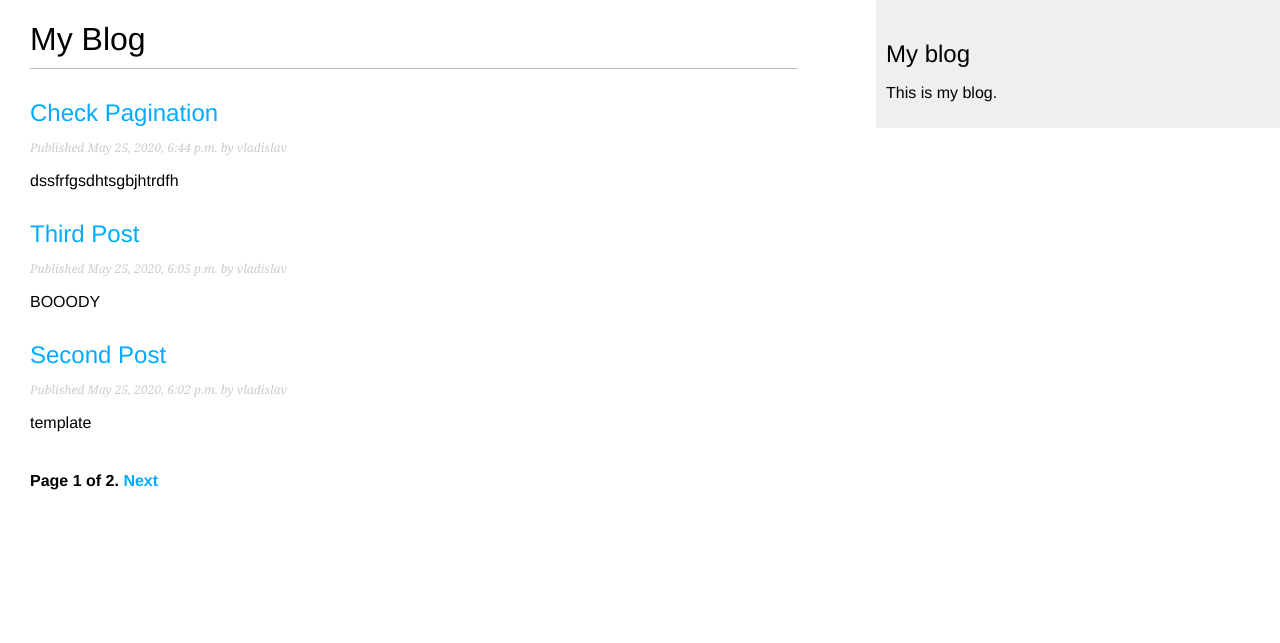
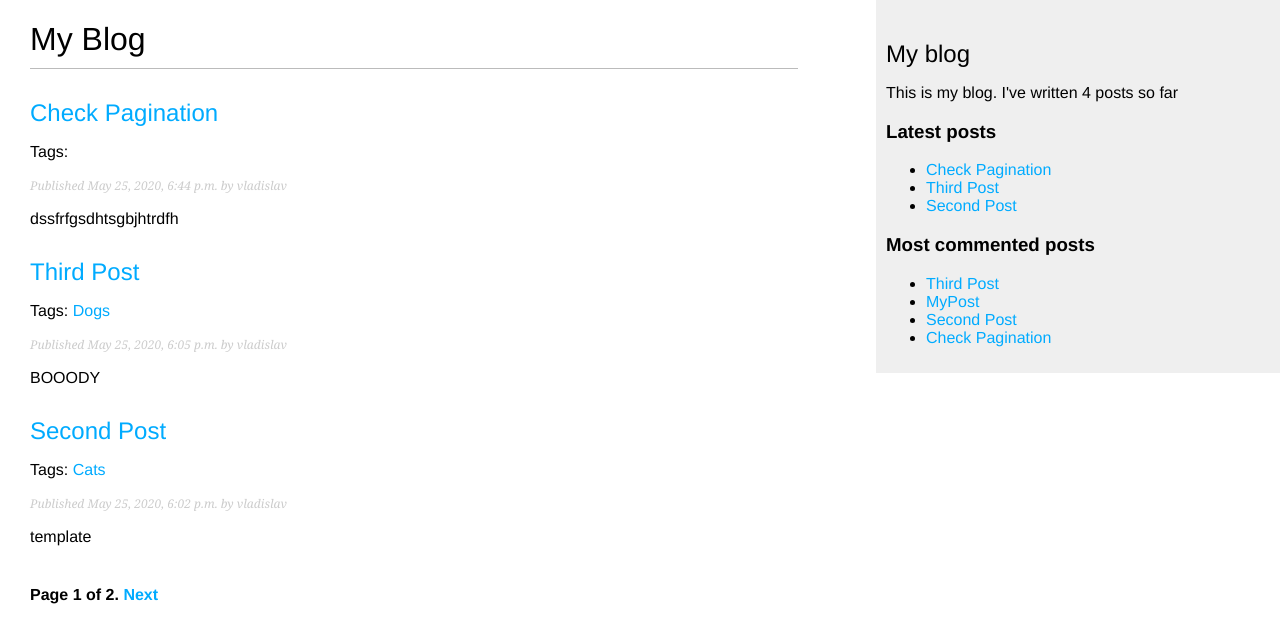
Before and after one commit to vladisa88/django_blog, a Django app: page /blog/ in a window 1280 px wide. Shown: the top 643 px of the page. Run offline with Django 3.2, Linux system fonts and the light colour scheme; data comes from the database, SQL or seed files in the repository; both versions use the stored data as it was after the commit; parts of the project's set-up code (start-up, migrations or seed data) failed here and were passed over.

Commit message:
add comments, tags, recomendations, templatetags

```diff
--- a/blog/models.py
+++ b/blog/models.py
@@ -2,6 +2,8 @@ from django.db import models
 from django.utils import timezone
 from django.contrib.auth.models import User
 from django.urls import reverse
+
+from taggit.managers import TaggableManager
 
 
 class PublishedManger(models.Manager):
@@ -23,6 +25,7 @@ class Post(models.Model):
     created = models.DateTimeField(auto_now_add=True)
     updated = models.DateTimeField(auto_now=True)
     status = models.CharField(max_length=10, choices=STATUS_CHOICES, default='draft')
+    tags = TaggableManager()
 
     objects = models.Manager()
     published = PublishedManger()
@@ -36,3 +39,19 @@ class Post(models.Model):
 
     def __str__(self):
         return self.title
+
+
+class Comment(models.Model):
+    post = models.ForeignKey(Post, on_delete=models.CASCADE, related_name='comments')
+    name = models.CharField(max_length=80)
+    email = models.EmailField()
+    body = models.TextField()
+    created = models.DateTimeField(auto_now_add=True)
+    updated = models.DateTimeField(auto_now=True)
+    active = models.BooleanField(default=True)
+
+    class Meta:
+        ordering = ('created',)
+
+    def __str__(self):
+        return 'Comment by {} on {}'.format(self.name, self.post)
--- a/blog/templates/blog/base.html
+++ b/blog/templates/blog/base.html
@@ -1,3 +1,4 @@
+{% load block_tags %}
 {% load static %}
 <!DOCTYPE html>
 <html>
@@ -11,7 +12,18 @@
         </div>
         <div id="sidebar">
         <h2>My blog</h2>
-<p>This is my blog.</p>
+        <p>This is my blog. I've written {% total_posts %} posts so far</p>
+
+        <h3>Latest posts</h3>
+        {% show_latest_posts 3 %}
+
+        <h3>Most commented posts</h3>
+        {% get_most_commented_posts as most_commented_posts %}
+        <ul>
+        {% for post in most_commented_posts %}
+            <li><a href="{{ post.get_absolute_url }}">{{ post.title }}</a></li>
+        {% endfor %}
+        </ul>
     </div>
 </body>
 </html>
--- /dev/null
+++ b/blog/templates/blog/post/latest_posts.html
@@ -0,0 +1,5 @@
+<ul>
+    {% for post in latest_posts %}
+        <li><a href="{{ post.get_absolute_url }}">{{ post.title }}</a></li>
+    {% endfor %}
+</ul>
--- a/blog/templates/blog/post/list.html
+++ b/blog/templates/blog/post/list.html
@@ -2,12 +2,25 @@
 {% block title %}My Blog{% endblock %}
 {% block content %}
     <h1>My Blog</h1>
+    {% if tag %}
+        <h2>Posts tagged with "{{ tag.name }}"</h2>
+    {% endif %}
+
     {% for post in posts %}
         <h2>
         <a href="{{ post.get_absolute_url }}">{{ post.title }}</a>
         </h2>
+        <p class="tags">Tags:
+        {% for tag in post.tags.all %}
+            <a href="{% url 'blog:post_list_by_tag' tag.slug %}">
+                {{ tag.name }}
+            </a>
+            {% if not forloop.last %}, {% endif %}
+        {% endfor %}
+        </p>
         <p class="date">Published {{ post.publish }} by {{ post.author }}</p>
         {{ post.body|truncatewords:30|linebreaks }}
     {% endfor %}
-    {% include "pagination.html" with page=page_obj %}
+
+    {% include "pagination.html" with page=posts %}
 {% endblock %}
--- /dev/null
+++ b/blog/templatetags/block_tags.py
@@ -0,0 +1,22 @@
+from django import template
+from django.db.models import Count
+
+from ..models import Post
+
+register = template.Library()
+
+
+@register.simple_tag
+def total_posts():
+    return Post.published.count()
+
+
+@register.inclusion_tag('blog/post/latest_posts.html')
+def show_latest_posts(count=5):
+    latest_posts = Post.published.order_by('-publish')[:count]
+    return {'latest_posts': latest_posts}
+
+
+@register.simple_tag
+def get_most_commented_posts(count=5):
+    return Post.published.annotate(total_comments=Count('comments')).order_by('-total_comments')[:count]
--- a/blog/urls.py
+++ b/blog/urls.py
@@ -5,7 +5,8 @@ from . import views
 app_name = 'blog'
 
 urlpatterns = [
-    path('', views.PostList.as_view(), name='post_list'),
-    path('<int:year>/<int:month>/<int:day>/<slug:post>', views.PostDetail.as_view(), name='post_detail'),
+    path('', views.PostListView.as_view(), name='post_list'),
+    path('<int:year>/<int:month>/<int:day>/<slug:post>/', views.post_detail, name='post_detail'),
     path('<int:post_id>/share/', views.post_share, name='post_share'),
+    path('tag/<slug:tag_slug>', views.PostListView.as_view(), name='post_list_by_tag')
 ]
--- a/blog/views.py
+++ b/blog/views.py
@@ -1,9 +1,13 @@
 from django.shortcuts import render, get_object_or_404
 from django.views import generic
 from django.core.mail import send_mail
+from django.core.paginator import Paginator, EmptyPage, PageNotAnInteger
+from django.db.models import Count
 
-from .models import Post
-from .forms import EmailPostForm
+from .models import Post, Comment
+from .forms import EmailPostForm, CommentForm
+
+from taggit.models import Tag
 
 
 class PostList(generic.ListView):
@@ -13,12 +17,50 @@ class PostList(generic.ListView):
     template_name = 'blog/post/list.html'
 
 
-class PostDetail(generic.View):
-    def get(self, request, year, month, day, post):
-        post = get_object_or_404(Post, slug=post, status='published',
-                                 publish__year=year, publish__month=month,
-                                 publish__day=day)
-        return render(request, 'blog/post/detail.html', {'post': post})
+class PostListView(generic.View):
+    def get(self, request, tag_slug=None):
+        object_list = Post.published.all()
+        tag = None
+        if tag_slug:
+            tag = get_object_or_404(Tag, slug=tag_slug)
+            object_list = object_list.filter(tags__in=[tag])
+
+        paginator = Paginator(object_list, 3)
+        page = request.GET.get('page')
+        try:
+            posts = paginator.page(page)
+        except PageNotAnInteger:
+            # if num page is not an integer return first
+            posts = paginator.page(1)
+        except EmptyPage:
+            # if page num is greater then all page nums return last
+            posts = paginator.page(paginator.num_pages)
+        return render(request, 'blog/post/list.html', {'page': page, 'posts': posts, 'tag': tag})
+
+
+def post_detail(request, year, month, day, post):
+    post = get_object_or_404(Post, slug=post, status='published', publish__year=year,
+                             publish__month=month, publish__day=day)
+    comments = post.comments.filter(active=True)
+    new_comment = None
+    if request.method == 'POST':
+        comment_form = CommentForm(data=request.POST)
+        if comment_form.is_valid():
+            # Create comment but don't save it
+            new_comment = comment_form.save(commit=False)
+            new_comment.post = post
+            new_comment.save()
+    else:
+        comment_form = CommentForm()
+    # form list of similar posts
+    post_tags_ids = post.tags.values_list('id', flat=True)
+    similar_posts = Post.published.filter(tags__in=post_tags_ids).exclude(id=post.id)
+    similar_posts = similar_posts.annotate(same_tags=Count('tags')).order_by('-same_tags', '-publish')[:4]
+    return render(request, 'blog/post/detail.html', {'post': post,
+                                                     'comments': comments,
+                                                     'new_comment': new_comment,
+                                                     'comment_form': comment_form,
+                                                     'similar_posts': similar_posts})
 
 
 def post_share(request, post_id):
--- a/mysite/settings.py
+++ b/mysite/settings.py
@@ -38,6 +38,8 @@ INSTALLED_APPS = [
     'django.contrib.messages',
     'django.contrib.staticfiles',
 
+    # 3rd party apps
+    'taggit',
     # local
     'blog',
 ]
```
Also changed, not shown: blog/admin.py (+8 -1 lines), blog/forms.py (+8 -0 lines), blog/templates/blog/post/detail.html (+34 -0 lines), blog/migrations/0002_comment.py (added), blog/migrations/0003_post_tags.py (added), blog/templatetags/__init__.py (added), db.sqlite3, 2 other files. Lines whose indentation alone changed are shown as unchanged.
